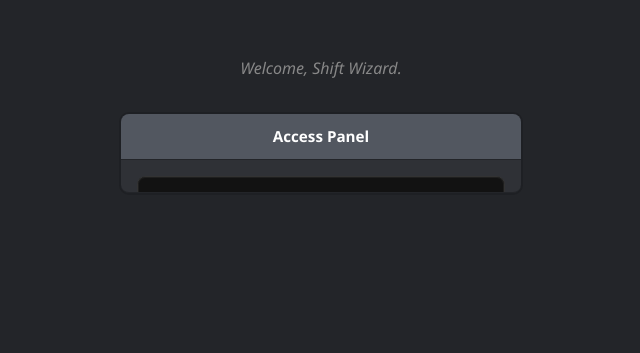
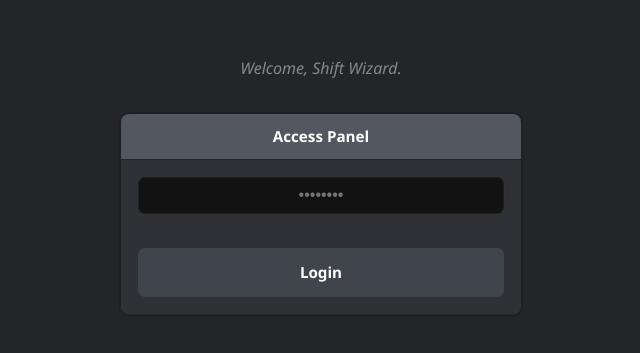
Before and after one commit to sk3tch4d/Anikto-Opsis, a Flask app: page /1902 in a window 1280 px wide. Shown: the top 353 px of the page, without its empty margins (319-959 px from the left). Run offline with Flask 3, Linux system fonts and the light colour scheme.

Commit message:
Update disc_panels.css
Refector Height

```diff
--- a/static/css/disc/disc_panels.css
+++ b/static/css/disc/disc_panels.css
@@ -36,7 +36,7 @@
 .panel-body.open {
   border-top: 1px solid #232529;
   border-bottom: 1px solid #232529;
-/* max-height: 3000px; */
+  max-height: 3000px;
   padding: 1rem;
   border-radius: 0 0 8px 8px;
 }
```
